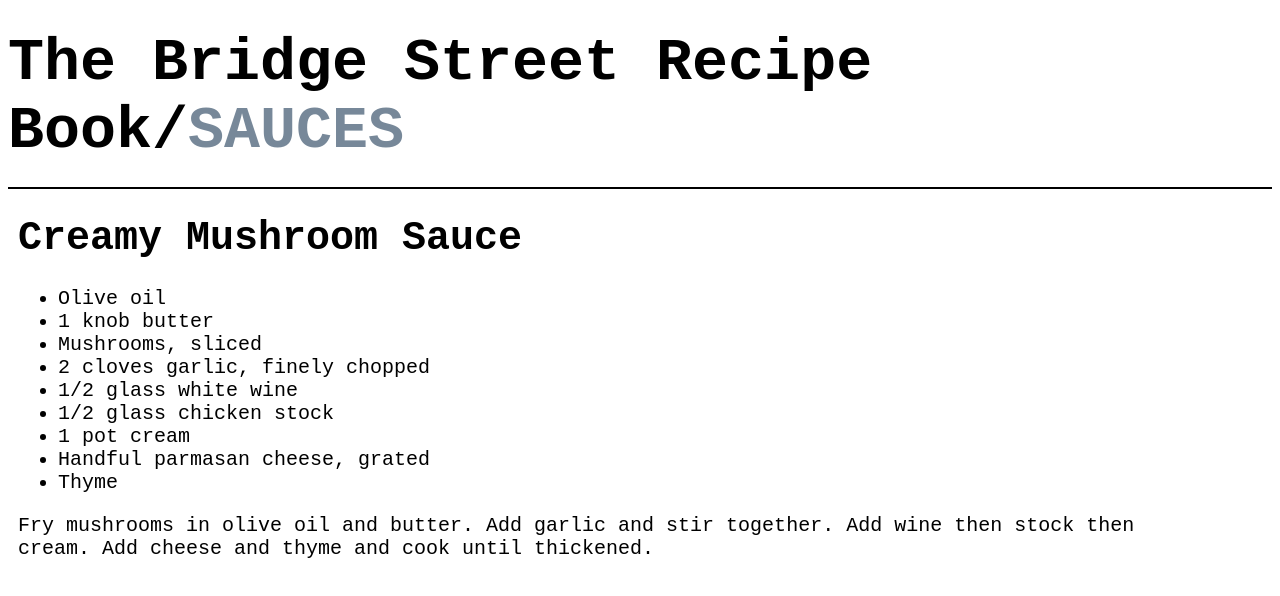
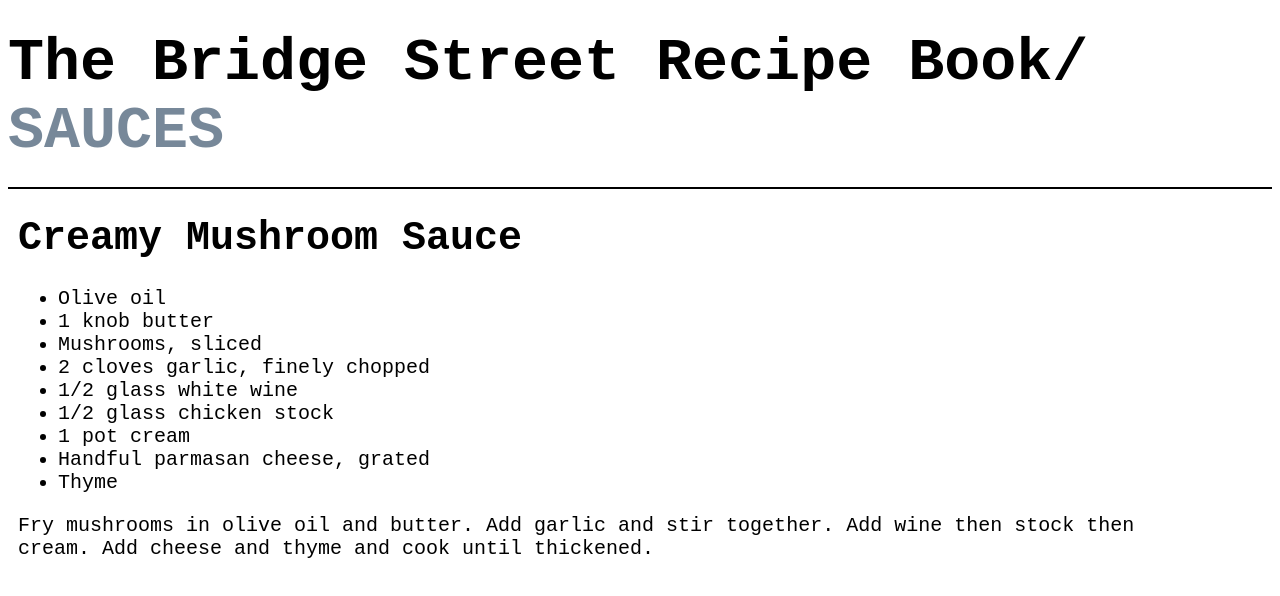
Before and after one commit to Payne6/recipebook, a plain HTML site: page sauces/creamy_mushroom.html in a window 1280 px wide. Drawn offline with Linux system fonts and the light colour scheme.

Commit message:
Update creamy_mushroom.html

```diff
--- a/sauces/creamy_mushroom.html
+++ b/sauces/creamy_mushroom.html
@@ -10,7 +10,7 @@
     <body>
         <div class="recipe_top">
             <div class="title_box">
-                <h1 class="recipe_header"><a class="recipe_header_link" href="../index.html">The Bridge Street Recipe Book/<span id="sauces_span">SAUCES</span></a></h1>
+                <h1 class="recipe_header"><a class="recipe_header_link" href="../index.html">The Bridge Street Recipe Book/<wbr><span id="sauces_span">SAUCES</span></a></h1>
             </div>
         </div>
         <div class="recipe">
```
